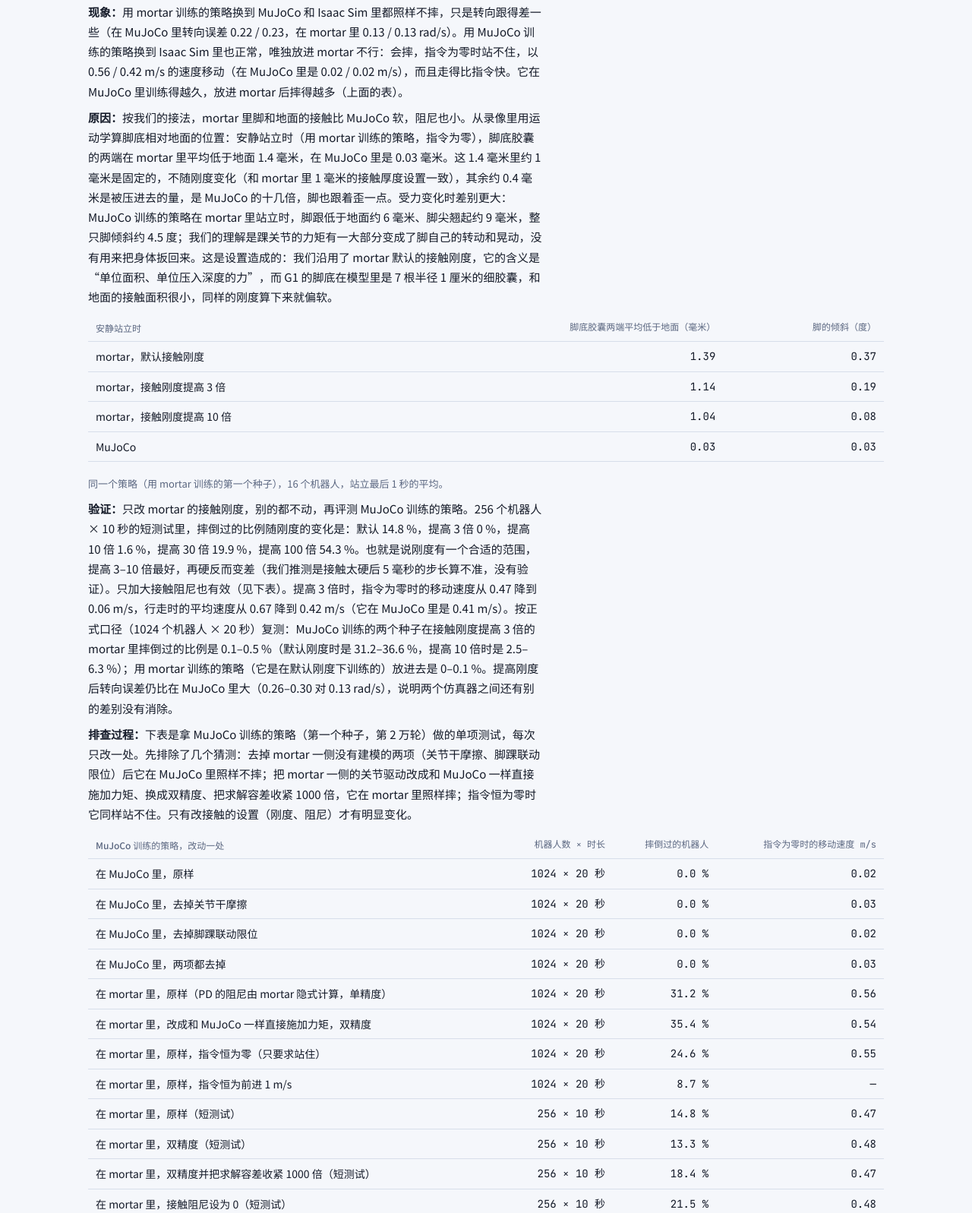
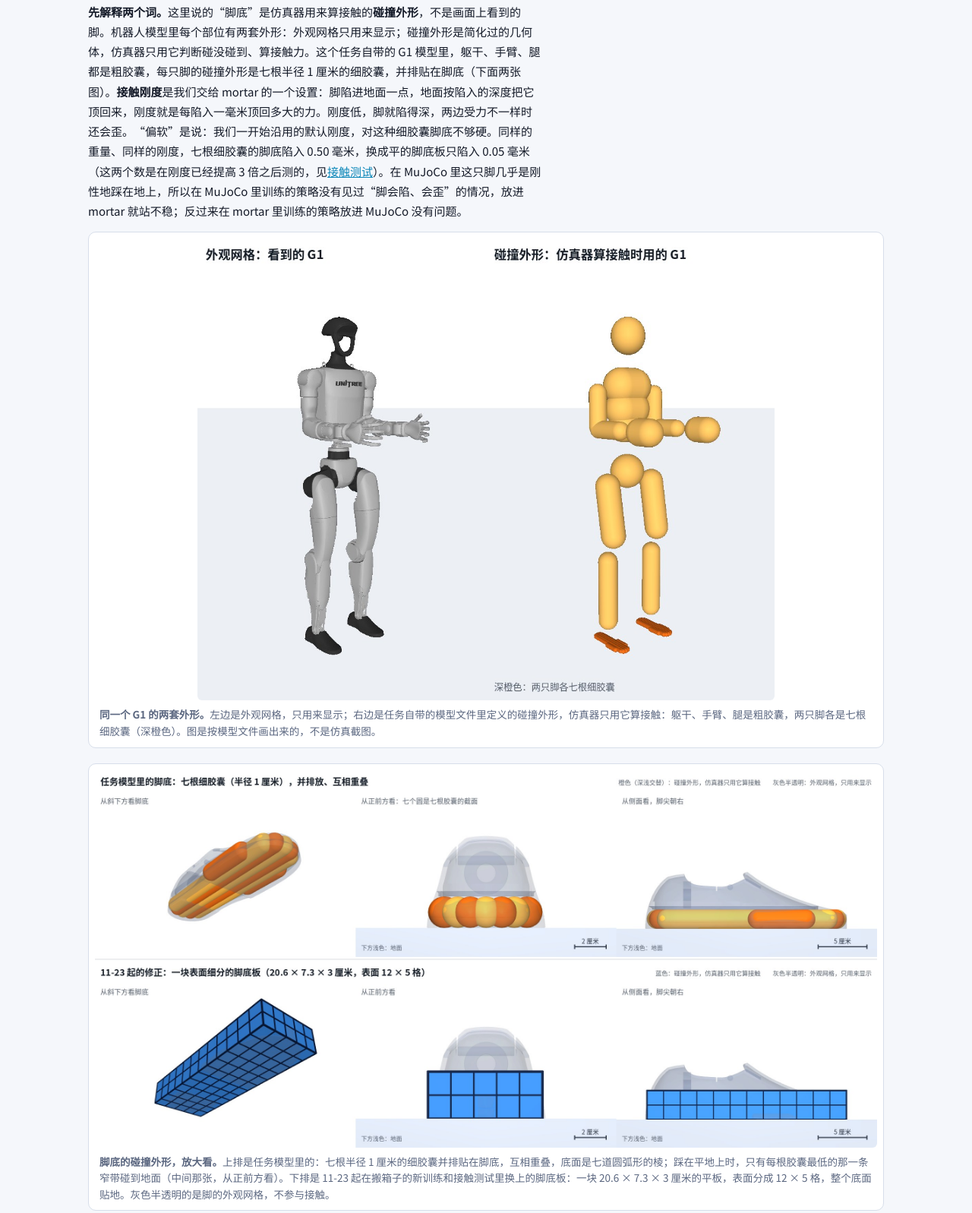
Before and after one commit to haoxiangNtu/world-model-lab, a plain HTML site: page docs/loco_mortar.html in a window 1280 px wide. Shown: the part 6225-7822 px from the top of the page at 76% size. Drawn offline with Linux system fonts and the light colour scheme.

Commit message:
Pictures of the G1 foot's collision shape (seven thin capsules) and the sole plate; plain-language explanation of collision shape and contact stiffness in the walking section
Co-Authored-By: Claude Fable 5.2 <noreply@anthropic.com>

```diff
--- a/docs/loco_mortar.html
+++ b/docs/loco_mortar.html
@@ -73,6 +73,9 @@ td.num b{color:var(--fg)}
 <div id="c_hm_walk_len"></div>
 <p>两条训练曲线的形状一致：都在第 6000–8000 轮达到回合时长上限（20 秒不摔）。回报在第 5000 轮前后有一个峰然后回落，是因为代码自带的课程在第 4000–6000 轮把惩罚项的权重从 0.5 提到 1.0，两个仿真器都一样。训练结束时的回报 mortar 略低于 MuJoCo（两者的物理不完全相同，奖励里的各项数值不能直接比大小）。</p>
 <h3 id="walk-asym">MuJoCo 训练的策略为什么在 mortar 里站不稳：我们给 mortar 设的脚底接触偏软</h3>
+<p><b>先解释两个词。</b>这里说的“脚底”是仿真器用来算接触的<b>碰撞外形</b>，不是画面上看到的脚。机器人模型里每个部位有两套外形：外观网格只用来显示；碰撞外形是简化过的几何体，仿真器只用它判断碰没碰到、算接触力。这个任务自带的 G1 模型里，躯干、手臂、腿都是粗胶囊，每只脚的碰撞外形是七根半径 1 厘米的细胶囊，并排贴在脚底（下面两张图）。<b>接触刚度</b>是我们交给 mortar 的一个设置：脚陷进地面一点，地面按陷入的深度把它顶回来，刚度就是每陷入一毫米顶回多大的力。刚度低，脚就陷得深，两边受力不一样时还会歪。“偏软”是说：我们一开始沿用的默认刚度，对这种细胶囊脚底不够硬。同样的重量、同样的刚度，七根细胶囊的脚底陷入 0.50 毫米，换成平的脚底板只陷入 0.05 毫米（这两个数是在刚度已经提高 3 倍之后测的，见<a href="contact_tests.html#plate">接触测试</a>）。在 MuJoCo 里这只脚几乎是刚性地踩在地上，所以在 MuJoCo 里训练的策略没有见过“脚会陷、会歪”的情况，放进 mortar 就站不稳；反过来在 mortar 里训练的策略放进 MuJoCo 没有问题。</p>
+<figure class="fig"><img src="../media/g1_visual_vs_collision.jpg?v=1123b" alt="G1 的外观网格和碰撞外形" style="max-width:760px;margin:0 auto"><figcaption><b>同一个 G1 的两套外形。</b>左边是外观网格，只用来显示；右边是任务自带的模型文件里定义的碰撞外形，仿真器只用它算接触：躯干、手臂、腿是粗胶囊，两只脚各是七根细胶囊（深橙色）。图是按模型文件画出来的，不是仿真截图。</figcaption></figure>
+<figure class="fig"><img src="../media/g1_foot_collision.jpg?v=1123b" alt="G1 脚底的碰撞外形：七根细胶囊，和修正后的脚底板"><figcaption><b>脚底的碰撞外形，放大看。</b>上排是任务模型里的：七根半径 1 厘米的细胶囊并排贴在脚底，互相重叠，底面是七道圆弧形的棱；踩在平地上时，只有每根胶囊最低的那一条窄带碰到地面（中间那张，从正前方看）。下排是 11-23 起在搬箱子的新训练和接触测试里换上的脚底板：一块 20.6 × 7.3 × 3 厘米的平板，表面分成 12 × 5 格，整个底面贴地。灰色半透明的是脚的外观网格，不参与接触。</figcaption></figure>
 <p><b>现象：</b>用 mortar 训练的策略换到 MuJoCo 和 Isaac Sim 里都照样不摔，只是转向跟得差一些（在 MuJoCo 里转向误差 0.22 / 0.23，在 mortar 里 0.13 / 0.13 rad/s）。用 MuJoCo 训练的策略换到 Isaac Sim 里也正常，唯独放进 mortar 不行：会摔，指令为零时站不住，以 0.56 / 0.42 m/s 的速度移动（在 MuJoCo 里是 0.02 / 0.02 m/s），而且走得比指令快。它在 MuJoCo 里训练得越久，放进 mortar 后摔得越多（上面的表）。</p>
 <p><b>原因：</b>按我们的接法，mortar 里脚和地面的接触比 MuJoCo 软，阻尼也小。从录像里用运动学算脚底相对地面的位置：安静站立时（用 mortar 训练的策略，指令为零），脚底胶囊的两端在 mortar 里平均低于地面 1.4 毫米，在 MuJoCo 里是 0.03 毫米。这 1.4 毫米里约 1 毫米是固定的，不随刚度变化（和 mortar 里 1 毫米的接触厚度设置一致），其余约 0.4 毫米是被压进去的量，是 MuJoCo 的十几倍，脚也跟着歪一点。受力变化时差别更大：MuJoCo 训练的策略在 mortar 里站立时，脚跟低于地面约 6 毫米、脚尖翘起约 9 毫米，整只脚倾斜约 4.5 度；我们的理解是踝关节的力矩有一大部分变成了脚自己的转动和晃动，没有用来把身体扳回来。这是设置造成的：我们沿用了 mortar 默认的接触刚度，它的含义是“单位面积、单位压入深度的力”，而 G1 的脚底在模型里是 7 根半径 1 厘米的细胶囊，和地面的接触面积很小，同样的刚度算下来就偏软。</p>
 <div class="tablewrap"><table>
```
Also changed, not shown: docs/contact_tests.html (+1 -0 lines), index.html (+1 -1 lines), media/g1_foot_collision.jpg (added), media/g1_visual_vs_collision.jpg (added).
